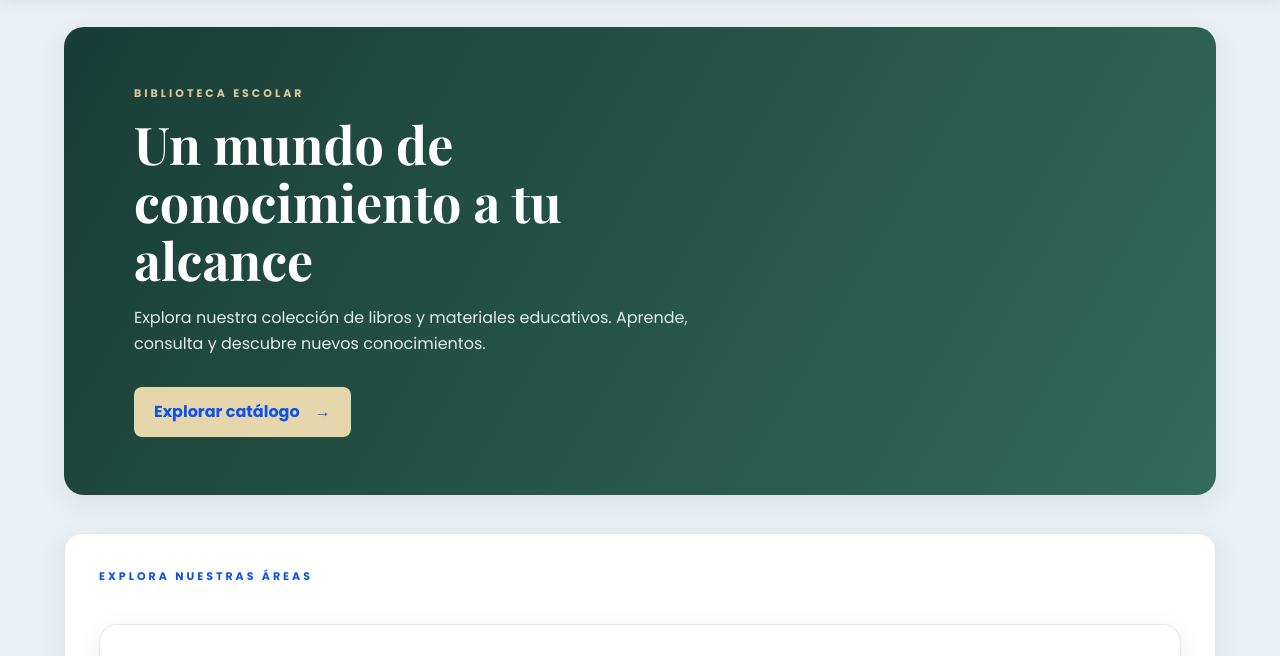
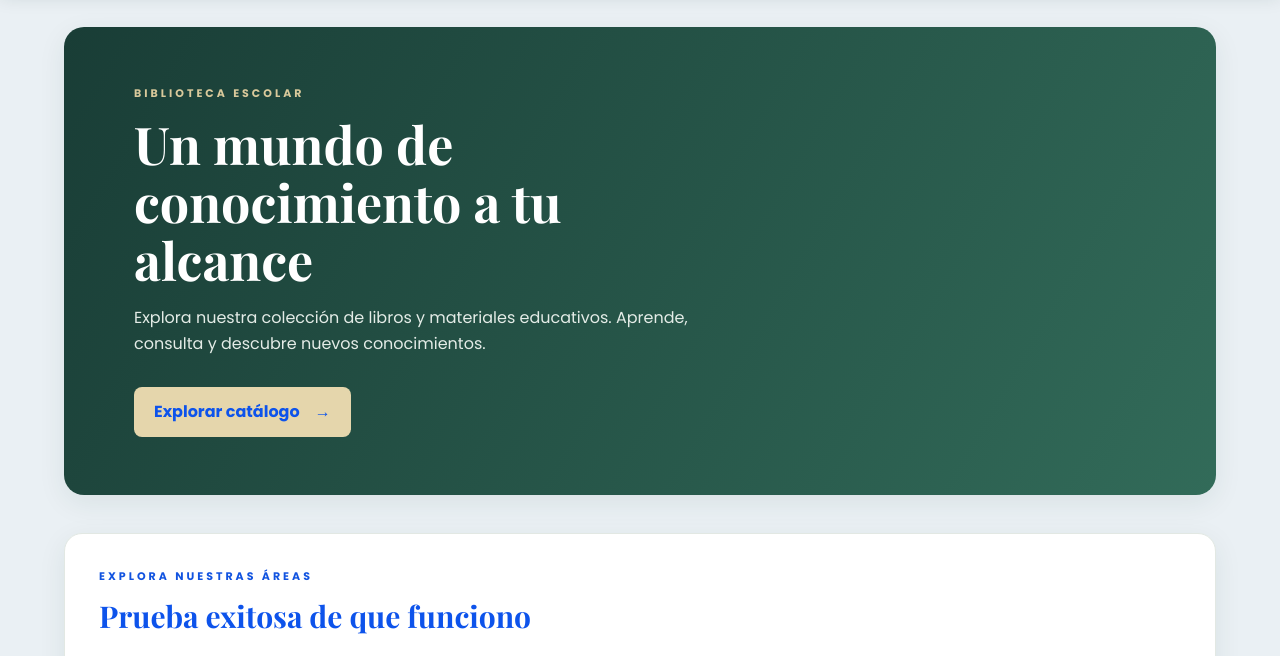
Before and after one commit to Juli-suho/biblioteca-virtual, a plain HTML site: page index.html in a window 1280 px wide. Shown: the part 79-735 px from the top of the page. Drawn offline with nearby package versions, Linux system fonts and the light colour scheme.

Commit message:
Add files via upload

```diff
--- a/index.html
+++ b/index.html
@@ -69,6 +69,7 @@
       <div class="encabezado-seccion">
         <div>
           <p class="etiqueta-seccion">EXPLORA NUESTRAS ÁREAS</p>
+          <h2>Prueba exitosa de que funciono</h2>
 
 
     <section id="catalogo" class="seccion-catalogo">
```
